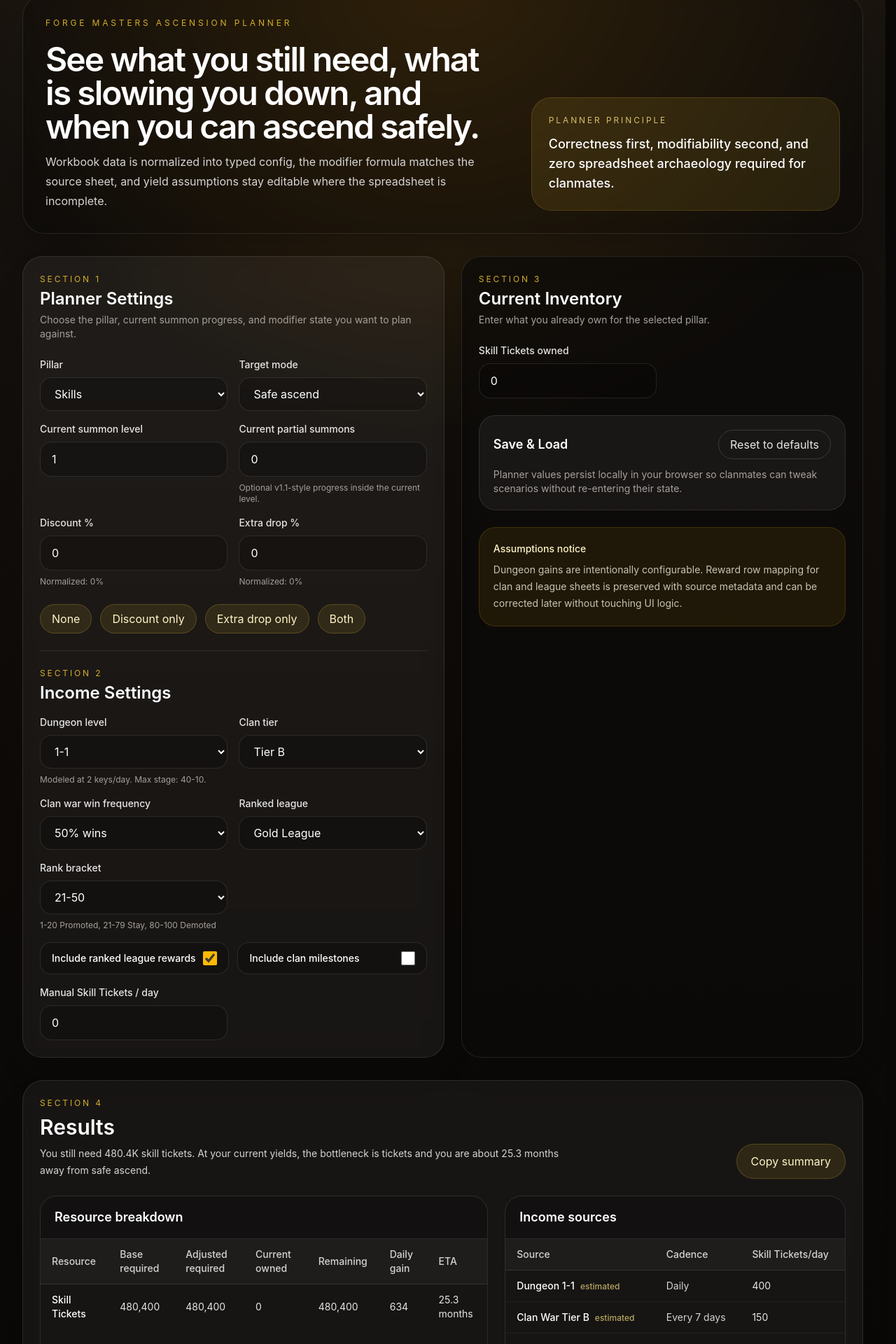
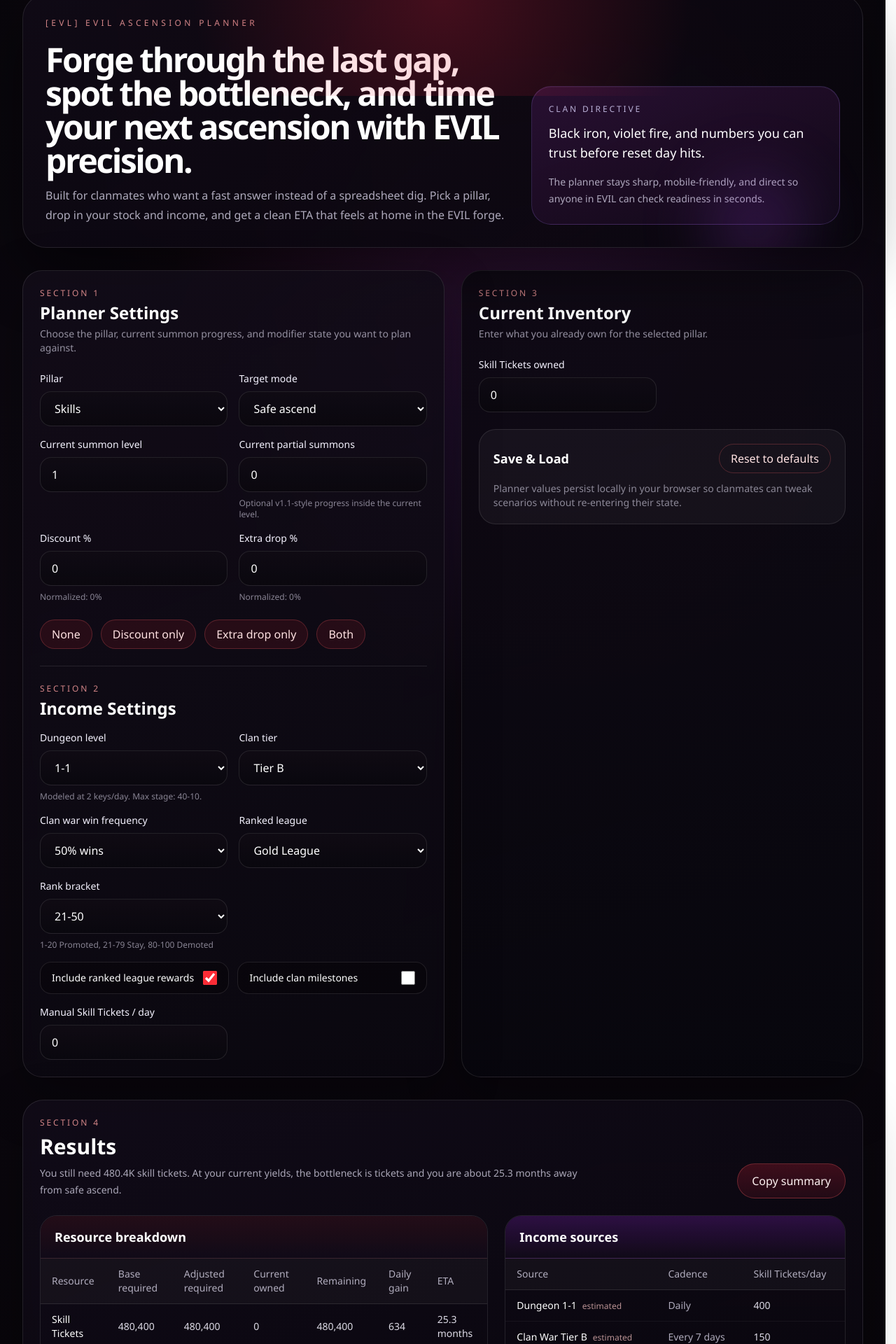
Before and after one commit to GreyNV/ForgeMasters-AscensionCalc, a React (Vite) app: page / in a window 1280 px wide. Shown: the part 40-1960 px from the top of the page at 70% size. Built offline with nearby package versions, Linux system fonts and the light colour scheme.

Commit message:
Theme app with EVIL-inspired forge styling

```diff
--- a/src/App.tsx
+++ b/src/App.tsx
@@ -37,33 +37,39 @@ function App() {
   }
 
   return (
-    <main className="min-h-screen bg-[radial-gradient(circle_at_top,_rgba(245,158,11,0.18),_transparent_30%),linear-gradient(180deg,_#17130f_0%,_#0d0a08_55%,_#090807_100%)] text-white">
+    <main className="min-h-screen bg-[radial-gradient(circle_at_top,_rgba(239,35,60,0.12),_transparent_28%),radial-gradient(circle_at_62%_24%,_rgba(181,70,255,0.16),_transparent_30%),linear-gradient(180deg,_#08060b_0%,_#0d0811_46%,_#070509_100%)] text-white">
       <div className="mx-auto flex min-h-screen w-full max-w-[1500px] flex-col gap-8 px-4 py-6 sm:px-6 lg:px-8 lg:py-8">
-        <section className="overflow-hidden rounded-[32px] border border-white/10 bg-black/25 px-6 py-8 shadow-2xl shadow-black/30 backdrop-blur-sm sm:px-8">
+        <section className="relative overflow-hidden rounded-[34px] border border-white/10 bg-[linear-gradient(145deg,rgba(16,10,22,0.95),rgba(8,6,12,0.88))] px-6 py-8 shadow-[0_32px_90px_rgba(0,0,0,0.45)] backdrop-blur-sm sm:px-8">
+          <div className="pointer-events-none absolute inset-x-0 top-0 h-36 bg-[radial-gradient(circle_at_top,rgba(239,35,60,0.24),transparent_58%)]" />
+          <div className="pointer-events-none absolute -bottom-20 right-10 h-56 w-56 rounded-full bg-[radial-gradient(circle,rgba(181,70,255,0.24),transparent_68%)] blur-2xl" />
           <div className="grid gap-8 lg:grid-cols-[1.2fr_0.8fr] lg:items-end">
             <div className="space-y-5">
-              <p className="text-xs uppercase tracking-[0.32em] text-amber-300/80">
-                Forge Masters Ascension Planner
+              <p className="text-xs uppercase tracking-[0.36em] text-red-300/80">
+                [EVL] Evil Ascension Planner
               </p>
               <div className="max-w-3xl space-y-3">
-                <h1 className="text-4xl font-semibold tracking-[-0.04em] text-white sm:text-5xl">
-                  See what you still need, what is slowing you down, and when you can ascend safely.
+                <h1 className="text-4xl font-semibold tracking-[-0.05em] text-white sm:text-5xl">
+                  Forge through the last gap, spot the bottleneck, and time your next ascension
+                  with EVIL precision.
                 </h1>
-                <p className="max-w-2xl text-base leading-7 text-stone-300">
-                  Workbook data is normalized into typed config, the modifier formula matches the
-                  source sheet, and yield assumptions stay editable where the spreadsheet is
-                  incomplete.
+                <p className="max-w-2xl text-base leading-7 text-violet-100/72">
+                  Built for clanmates who want a fast answer instead of a spreadsheet dig. Pick a
+                  pillar, drop in your stock and income, and get a clean ETA that feels at home in
+                  the EVIL forge.
                 </p>
               </div>
             </div>
 
-            <div className="rounded-[28px] border border-amber-300/15 bg-amber-300/10 p-6">
-              <p className="text-xs uppercase tracking-[0.24em] text-amber-200/80">
-                Planner principle
+            <div className="rounded-[28px] border border-violet-400/20 bg-[linear-gradient(160deg,rgba(46,17,56,0.84),rgba(17,10,24,0.9))] p-6 shadow-[inset_0_1px_0_rgba(255,255,255,0.04)]">
+              <p className="text-xs uppercase tracking-[0.24em] text-violet-200/80">
+                Clan Directive
               </p>
               <p className="mt-3 text-lg font-medium text-white">
-                Correctness first, modifiability second, and zero spreadsheet archaeology required
-                for clanmates.
+                Black iron, violet fire, and numbers you can trust before reset day hits.
+              </p>
+              <p className="mt-4 text-sm leading-6 text-violet-100/70">
+                The planner stays sharp, mobile-friendly, and direct so anyone in EVIL can check
+                readiness in seconds.
               </p>
             </div>
           </div>
--- a/src/components/NumberField.tsx
+++ b/src/components/NumberField.tsx
@@ -19,17 +19,17 @@ export function NumberField({
 }: NumberFieldProps) {
   return (
     <label className="flex flex-col gap-2">
-      <span className="text-sm font-medium text-stone-200">{label}</span>
+      <span className="text-sm font-medium text-violet-50">{label}</span>
       <input
         type="number"
-        className="rounded-2xl border border-white/10 bg-black/20 px-4 py-3 text-base text-white outline-none transition focus:border-amber-400/60 focus:bg-black/30"
+        className="rounded-2xl border border-white/10 bg-[linear-gradient(180deg,rgba(16,11,20,0.96),rgba(10,8,14,0.92))] px-4 py-3 text-base text-white outline-none transition placeholder:text-violet-100/30 focus:border-violet-400/60 focus:bg-black/40 focus:shadow-[0_0_0_3px_rgba(181,70,255,0.16)]"
         value={value}
         min={min}
         max={max}
         step={step}
         onChange={(event) => onChange(Number(event.target.value))}
       />
-      {hint ? <span className="text-xs text-stone-400">{hint}</span> : null}
+      {hint ? <span className="text-xs text-violet-100/55">{hint}</span> : null}
     </label>
   )
 }
--- a/src/components/PlannerPanels.tsx
+++ b/src/components/PlannerPanels.tsx
@@ -42,13 +42,13 @@ export function PlannerPanels() {
 
   return (
     <div className="grid gap-6 xl:grid-cols-[1.05fr_1fr]">
-      <section className="space-y-6 rounded-[28px] border border-white/10 bg-white/5 p-6 shadow-2xl shadow-black/20 backdrop-blur">
+      <section className="space-y-6 rounded-[28px] border border-white/10 bg-[linear-gradient(160deg,rgba(18,12,24,0.92),rgba(11,8,16,0.82))] p-6 shadow-[0_26px_80px_rgba(0,0,0,0.28)] backdrop-blur">
         <div className="space-y-1">
-          <p className="text-xs uppercase tracking-[0.24em] text-amber-300/80">
+          <p className="text-xs uppercase tracking-[0.24em] text-red-300/80">
             Section 1
           </p>
           <h2 className="text-2xl font-semibold text-white">Planner Settings</h2>
-          <p className="max-w-2xl text-sm text-stone-400">
+          <p className="max-w-2xl text-sm text-violet-100/60">
             Choose the pillar, current summon progress, and modifier state you want to plan
             against.
           </p>
@@ -109,7 +109,7 @@ export function PlannerPanels() {
           {presetButtons.map((preset) => (
             <button
               key={preset.label}
-              className="rounded-full border border-amber-300/20 bg-amber-300/10 px-4 py-2 text-sm font-medium text-amber-100 transition hover:border-amber-300/50 hover:bg-amber-300/15"
+              className="rounded-full border border-red-400/25 bg-red-500/10 px-4 py-2 text-sm font-medium text-red-100 transition hover:border-red-400/55 hover:bg-red-500/16 hover:shadow-[0_0_24px_rgba(239,35,60,0.16)]"
               onClick={() => {
                 store.setField('discountPct', preset.discountPct)
                 store.setField('extraDropPct', preset.extraDropPct)
@@ -123,7 +123,7 @@ export function PlannerPanels() {
 
         <div className="space-y-4 border-t border-white/10 pt-6">
           <div className="space-y-1">
-            <p className="text-xs uppercase tracking-[0.24em] text-amber-300/80">
+            <p className="text-xs uppercase tracking-[0.24em] text-red-300/80">
               Section 2
             </p>
             <h2 className="text-2xl font-semibold text-white">Income Settings</h2>
@@ -148,9 +148,9 @@ export function PlannerPanels() {
                 hint={`Modeled at ${dungeonYieldConfig.keysPerDay} keys/day. Max stage: ${dungeonYieldConfig.worlds}-${dungeonYieldConfig.stagesPerWorld}.`}
               />
             ) : (
-              <div className="rounded-2xl border border-white/10 bg-black/20 px-4 py-3">
+              <div className="rounded-2xl border border-white/10 bg-black/25 px-4 py-3">
                 <p className="text-sm font-medium text-white">Dungeon level</p>
-                <p className="mt-2 text-sm leading-6 text-stone-400">
+                <p className="mt-2 text-sm leading-6 text-violet-100/55">
                   Mounts do not use dungeon income, so this selector is hidden for the mount
                   planner.
                 </p>
@@ -190,16 +190,16 @@ export function PlannerPanels() {
           </div>
 
           <div className="grid gap-3 md:grid-cols-2">
-            <label className="flex items-center justify-between rounded-2xl border border-white/10 bg-black/20 px-4 py-3">
+            <label className="flex items-center justify-between rounded-2xl border border-white/10 bg-black/25 px-4 py-3">
               <span className="text-sm font-medium text-white">Include ranked league rewards</span>
               <input
                 type="checkbox"
                 checked={store.includeRankedLeague}
                 onChange={(event) => store.setField('includeRankedLeague', event.target.checked)}
-                className="h-5 w-5 accent-amber-400"
+                className="h-5 w-5 accent-red-500"
               />
             </label>
-            <label className="flex items-center justify-between rounded-2xl border border-white/10 bg-black/20 px-4 py-3">
+            <label className="flex items-center justify-between rounded-2xl border border-white/10 bg-black/25 px-4 py-3">
               <span className="text-sm font-medium text-white">Include clan milestones</span>
               <input
                 type="checkbox"
@@ -207,7 +207,7 @@ export function PlannerPanels() {
                 onChange={(event) =>
                   store.setField('includeMilestoneRewards', event.target.checked)
                 }
-                className="h-5 w-5 accent-amber-400"
+                className="h-5 w-5 accent-red-500"
               />
             </label>
           </div>
@@ -231,13 +231,13 @@ export function PlannerPanels() {
         </div>
       </section>
 
-      <section className="space-y-6 rounded-[28px] border border-white/10 bg-stone-950/70 p-6 shadow-2xl shadow-black/20">
+      <section className="space-y-6 rounded-[28px] border border-white/10 bg-[linear-gradient(165deg,rgba(15,10,20,0.96),rgba(8,7,13,0.92))] p-6 shadow-[0_26px_80px_rgba(0,0,0,0.28)]">
         <div className="space-y-1">
-          <p className="text-xs uppercase tracking-[0.24em] text-amber-300/80">
+          <p className="text-xs uppercase tracking-[0.24em] text-red-300/80">
             Section 3
           </p>
           <h2 className="text-2xl font-semibold text-white">Current Inventory</h2>
-          <p className="text-sm text-stone-400">
+          <p className="text-sm text-violet-100/60">
             Enter what you already own for the selected pillar.
           </p>
         </div>
@@ -259,29 +259,20 @@ export function PlannerPanels() {
           ))}
         </div>
 
-        <div className="rounded-[24px] border border-white/10 bg-white/5 p-5">
+        <div className="rounded-[24px] border border-white/10 bg-white/[0.04] p-5">
           <div className="mb-3 flex items-center justify-between gap-3">
             <h3 className="text-lg font-semibold text-white">Save & Load</h3>
             <button
               type="button"
-              className="rounded-full border border-white/15 px-4 py-2 text-sm font-medium text-stone-200 transition hover:border-white/30 hover:bg-white/5"
+              className="rounded-full border border-red-400/25 px-4 py-2 text-sm font-medium text-red-100 transition hover:border-red-400/55 hover:bg-red-500/10"
               onClick={store.reset}
             >
               Reset to defaults
             </button>
           </div>
-          <p className="text-sm text-stone-400">
+          <p className="text-sm text-violet-100/55">
             Planner values persist locally in your browser so clanmates can tweak scenarios without
             re-entering their state.
-          </p>
-        </div>
-
-        <div className="rounded-[24px] border border-amber-400/15 bg-amber-400/8 p-5 text-sm text-amber-50/90">
-          <p className="font-medium text-amber-100">Assumptions notice</p>
-          <p className="mt-2 leading-6 text-amber-50/75">
-            Dungeon gains are intentionally configurable. Reward row mapping for clan and league
-            sheets is preserved with source metadata and can be corrected later without touching UI
-            logic.
           </p>
         </div>
       </section>
--- a/src/components/ResultsSection.tsx
+++ b/src/components/ResultsSection.tsx
@@ -15,16 +15,16 @@ export function ResultsSection({
   const visibleResourceIds = visibleResources.map((row) => row.resource)
 
   return (
-    <section className="space-y-6 rounded-[30px] border border-white/10 bg-white/5 p-6 shadow-2xl shadow-black/20 backdrop-blur">
+    <section className="space-y-6 rounded-[30px] border border-white/10 bg-[linear-gradient(160deg,rgba(17,11,24,0.92),rgba(10,7,14,0.88))] p-6 shadow-[0_26px_80px_rgba(0,0,0,0.28)] backdrop-blur">
       <div className="flex flex-col gap-4 lg:flex-row lg:items-end lg:justify-between">
         <div className="space-y-2">
-          <p className="text-xs uppercase tracking-[0.24em] text-amber-300/80">Section 4</p>
+          <p className="text-xs uppercase tracking-[0.24em] text-red-300/80">Section 4</p>
           <h2 className="text-3xl font-semibold text-white">Results</h2>
-          <p className="max-w-3xl text-sm leading-6 text-stone-300">{result.summarySentence}</p>
+          <p className="max-w-3xl text-sm leading-6 text-violet-100/70">{result.summarySentence}</p>
         </div>
         <button
           type="button"
-          className="rounded-full border border-amber-300/20 bg-amber-300/10 px-5 py-3 text-sm font-semibold text-amber-100 transition hover:border-amber-300/50 hover:bg-amber-300/15"
+          className="rounded-full border border-red-400/30 bg-[linear-gradient(180deg,rgba(239,35,60,0.22),rgba(239,35,60,0.1))] px-5 py-3 text-sm font-semibold text-red-50 transition hover:border-red-300/60 hover:bg-red-500/18 hover:shadow-[0_0_28px_rgba(239,35,60,0.18)]"
           onClick={onCopySummary}
         >
           {copyLabel}
@@ -33,12 +33,12 @@ export function ResultsSection({
 
       <div className="grid gap-6 xl:grid-cols-[1.25fr_0.95fr]">
         <div className="overflow-hidden rounded-[24px] border border-white/10">
-          <div className="border-b border-white/10 bg-black/20 px-5 py-4">
+          <div className="border-b border-white/10 bg-[linear-gradient(180deg,rgba(39,14,24,0.85),rgba(17,10,24,0.9))] px-5 py-4">
             <h3 className="text-lg font-semibold text-white">Resource breakdown</h3>
           </div>
           <div className="overflow-x-auto">
             <table className="min-w-full divide-y divide-white/10 text-left text-sm">
-              <thead className="bg-white/[0.03] text-stone-300">
+              <thead className="bg-white/[0.03] text-violet-100/72">
                 <tr>
                   {[
                     'Resource',
@@ -55,9 +55,9 @@ export function ResultsSection({
                   ))}
                 </tr>
               </thead>
-              <tbody className="divide-y divide-white/5 text-stone-200">
+              <tbody className="divide-y divide-white/5 text-violet-50/90">
                 {visibleResources.map((row) => (
-                  <tr key={row.resource}>
+                  <tr key={row.resource} className="hover:bg-white/[0.03]">
                     <td className="px-4 py-3 font-medium text-white">
                       {resourceLabels[row.resource]}
                     </td>
@@ -75,12 +75,12 @@ export function ResultsSection({
         </div>
 
         <div className="overflow-hidden rounded-[24px] border border-white/10">
-          <div className="border-b border-white/10 bg-black/20 px-5 py-4">
+          <div className="border-b border-white/10 bg-[linear-gradient(180deg,rgba(55,17,82,0.76),rgba(17,10,24,0.9))] px-5 py-4">
             <h3 className="text-lg font-semibold text-white">Income sources</h3>
           </div>
           <div className="overflow-x-auto">
             <table className="min-w-full divide-y divide-white/10 text-left text-sm">
-              <thead className="bg-white/[0.03] text-stone-300">
+              <thead className="bg-white/[0.03] text-violet-100/72">
                 <tr>
                   <th className="px-4 py-3 font-medium">Source</th>
                   <th className="px-4 py-3 font-medium">Cadence</th>
@@ -93,16 +93,16 @@ export function ResultsSection({
                     ))}
                 </tr>
               </thead>
-              <tbody className="divide-y divide-white/5 text-stone-200">
+              <tbody className="divide-y divide-white/5 text-violet-50/90">
                 {result.incomeBreakdown.map((row) => (
-                  <tr key={row.source}>
+                  <tr key={row.source} className="hover:bg-white/[0.03]">
                     <td className="px-4 py-3 font-medium text-white">
                       {row.source}
                       {row.isEstimated ? (
-                        <span className="ml-2 text-xs text-amber-200/70">estimated</span>
+                        <span className="ml-2 text-xs text-red-200/70">estimated</span>
                       ) : null}
                     </td>
-                    <td className="px-4 py-3 text-stone-300">
+                    <td className="px-4 py-3 text-violet-100/72">
                       {row.periodDays === 1 ? 'Daily' : `Every ${row.periodDays} days`}
                     </td>
                     {appConfig.resources
--- a/src/components/SelectField.tsx
+++ b/src/components/SelectField.tsx
@@ -22,9 +22,9 @@ export function SelectField({
 }: SelectFieldProps) {
   return (
     <label className="flex flex-col gap-2">
-      <span className="text-sm font-medium text-stone-200">{label}</span>
+      <span className="text-sm font-medium text-violet-50">{label}</span>
       <select
-        className="rounded-2xl border border-white/10 bg-black/20 px-4 py-3 text-base text-white outline-none transition focus:border-amber-400/60 focus:bg-black/30"
+        className="rounded-2xl border border-white/10 bg-[linear-gradient(180deg,rgba(16,11,20,0.96),rgba(10,8,14,0.92))] px-4 py-3 text-base text-white outline-none transition focus:border-violet-400/60 focus:bg-black/40 focus:shadow-[0_0_0_3px_rgba(181,70,255,0.16)]"
         value={value}
         onChange={(event) => onChange(event.target.value)}
       >
@@ -34,7 +34,7 @@ export function SelectField({
           </option>
         ))}
       </select>
-      {hint ? <span className="text-xs text-stone-400">{hint}</span> : null}
+      {hint ? <span className="text-xs text-violet-100/55">{hint}</span> : null}
     </label>
   )
 }
--- a/src/index.css
+++ b/src/index.css
@@ -1,10 +1,22 @@
 @import 'tailwindcss';
 
 :root {
-  color: #f8fafc;
-  background: #090807;
+  color: #f5f1ff;
+  background:
+    radial-gradient(circle at top, rgba(231, 30, 51, 0.16), transparent 26%),
+    radial-gradient(circle at 58% 28%, rgba(172, 72, 255, 0.18), transparent 30%),
+    linear-gradient(180deg, #08060b 0%, #0d0811 46%, #070509 100%);
+  --evil-red: #ef233c;
+  --evil-red-soft: rgba(239, 35, 60, 0.18);
+  --evil-violet: #b546ff;
+  --evil-violet-soft: rgba(181, 70, 255, 0.18);
+  --evil-panel: rgba(15, 10, 18, 0.82);
+  --evil-panel-strong: rgba(10, 7, 14, 0.92);
+  --evil-border: rgba(255, 255, 255, 0.1);
+  --evil-text-muted: #beb2cd;
   font-family:
-    Inter,
+    'Segoe UI',
+    'Trebuchet MS',
     'Segoe UI',
     sans-serif;
   line-height: 1.5;
@@ -26,6 +38,10 @@ html {
 body {
   margin: 0;
   min-width: 320px;
+  background:
+    radial-gradient(circle at top, rgba(231, 30, 51, 0.16), transparent 26%),
+    radial-gradient(circle at 58% 28%, rgba(172, 72, 255, 0.18), transparent 30%),
+    linear-gradient(180deg, #08060b 0%, #0d0811 46%, #070509 100%);
 }
 
 button,
@@ -42,3 +58,8 @@ table {
 #root {
   min-height: 100vh;
 }
+
+::selection {
+  background: rgba(239, 35, 60, 0.34);
+  color: #fff4f6;
+}
```
